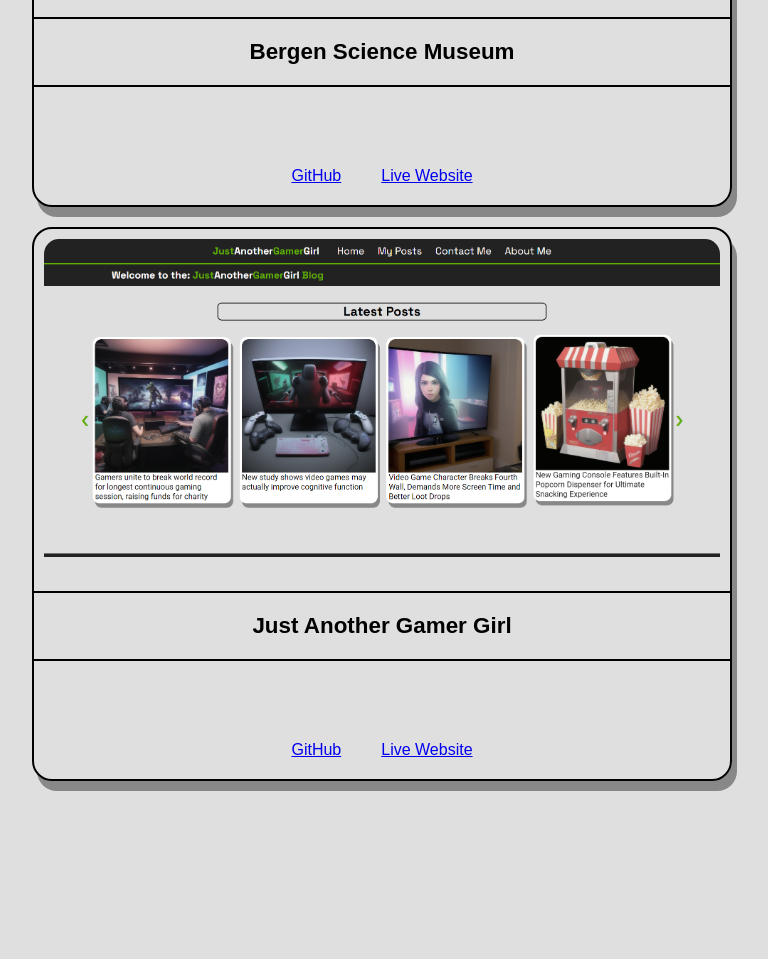
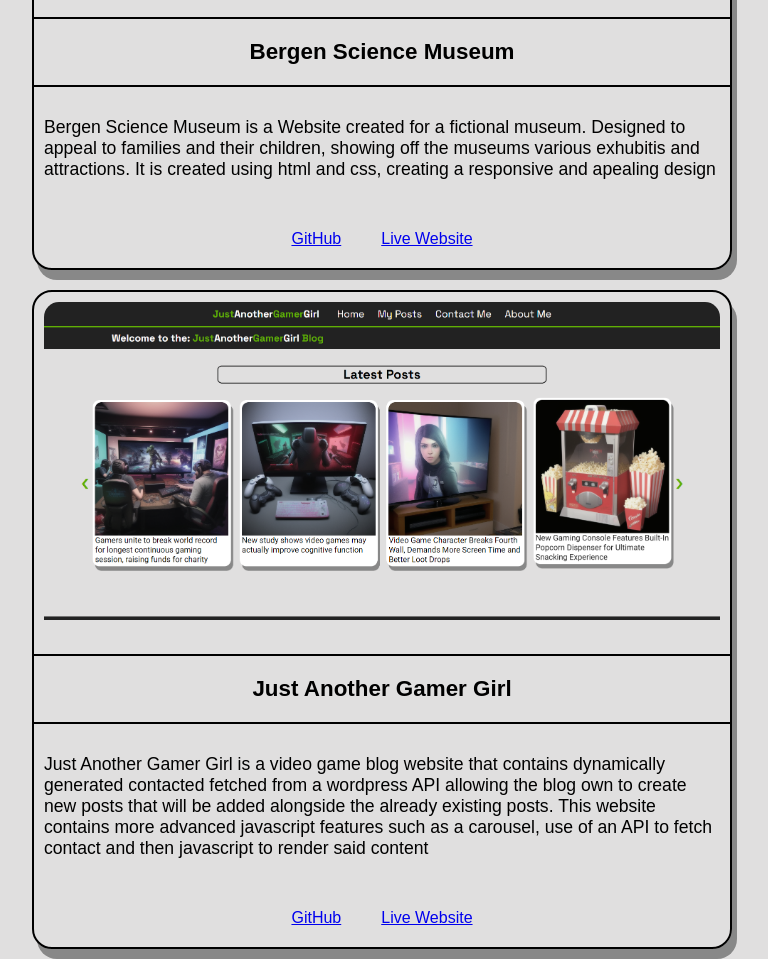
Before and after one commit to KityLinn/Porfolio-page, a plain HTML site: page index.html in a window 1280 px wide. Shown: the part 1077-2036 px from the top of the page, without its empty margins (258-1026 px from the left). Before the commit the page ends 1898 px from the top, so only its background shows below. Drawn offline with Linux system fonts and the light colour scheme.

Commit message:
text content

```diff
--- a/index.html
+++ b/index.html
@@ -43,7 +43,9 @@
                     </div>
                     <span class="span-bar"></span>
                     <div class="description-container">
-                        <p></p>
+                        <p>Bergen Science Museum is a Website created for a fictional museum. Designed to appeal to families and their
+                            children, showing off the museums various exhubitis and attractions. It is created using html and css, creating
+                            a responsive and apealing design</p>
                     </div>
                     <div class="links">
                         <a href="https://github.com/KityLinn/Science-museum">GitHub</a>
@@ -60,7 +62,10 @@
                     </div>
                     <span class="span-bar"></span>
                     <div class="description-container">
-                        <p></p>
+                        <p>Just Another Gamer Girl is a video game blog website that contains dynamically generated contacted fetched from a
+                            wordpress API allowing the blog own to create new posts that will be added alongside the already existing posts.
+                            This website contains more advanced javascript features such as a carousel, use of an API to fetch contact and
+                            then javascript to render said content</p>
                     </div>
                     <div class="links">
                         <a href="https://github.com/Noroff-FEU-Assignments/project-exam-1-KityLinn">GitHub</a>
```
Also changed, not shown: 1 other file.
